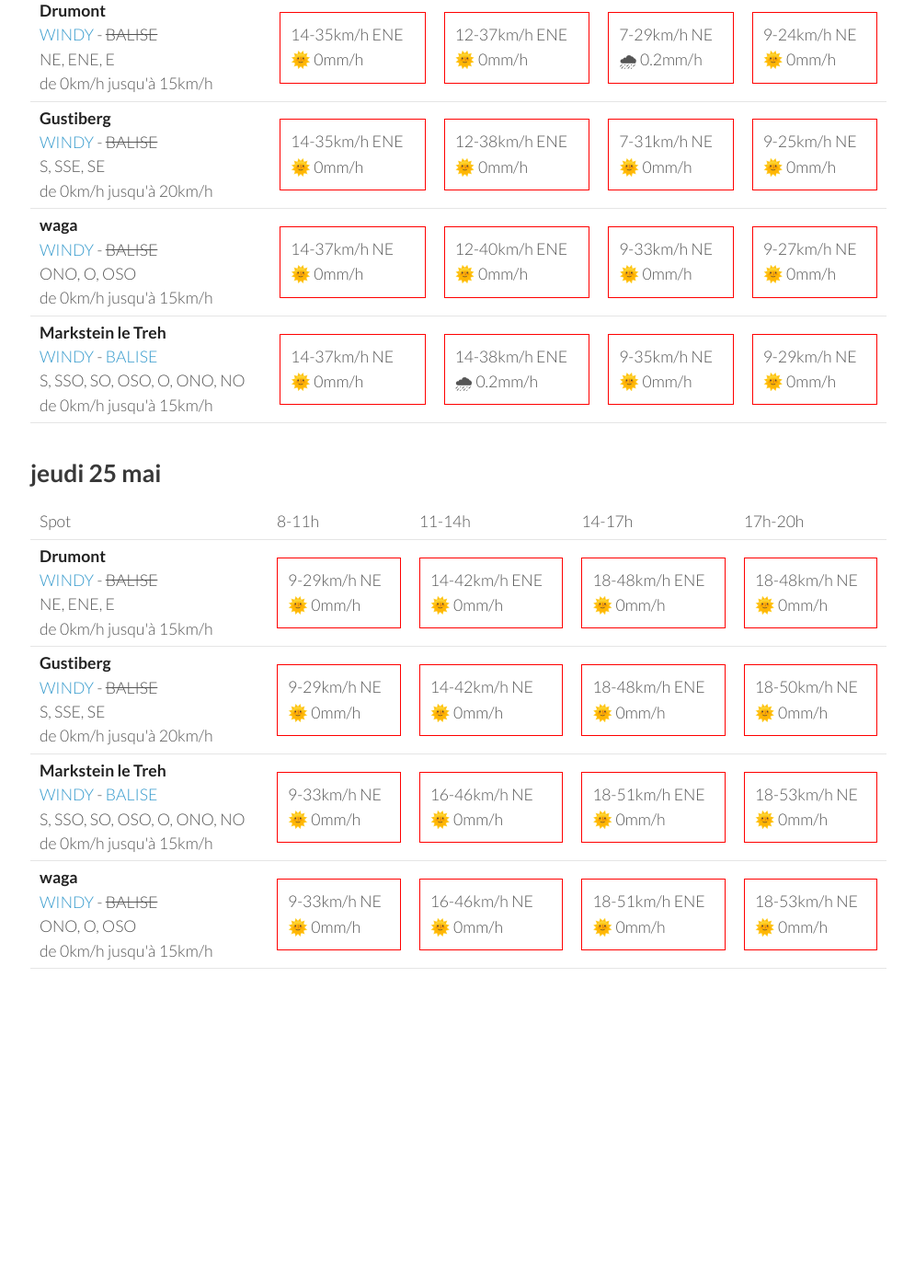
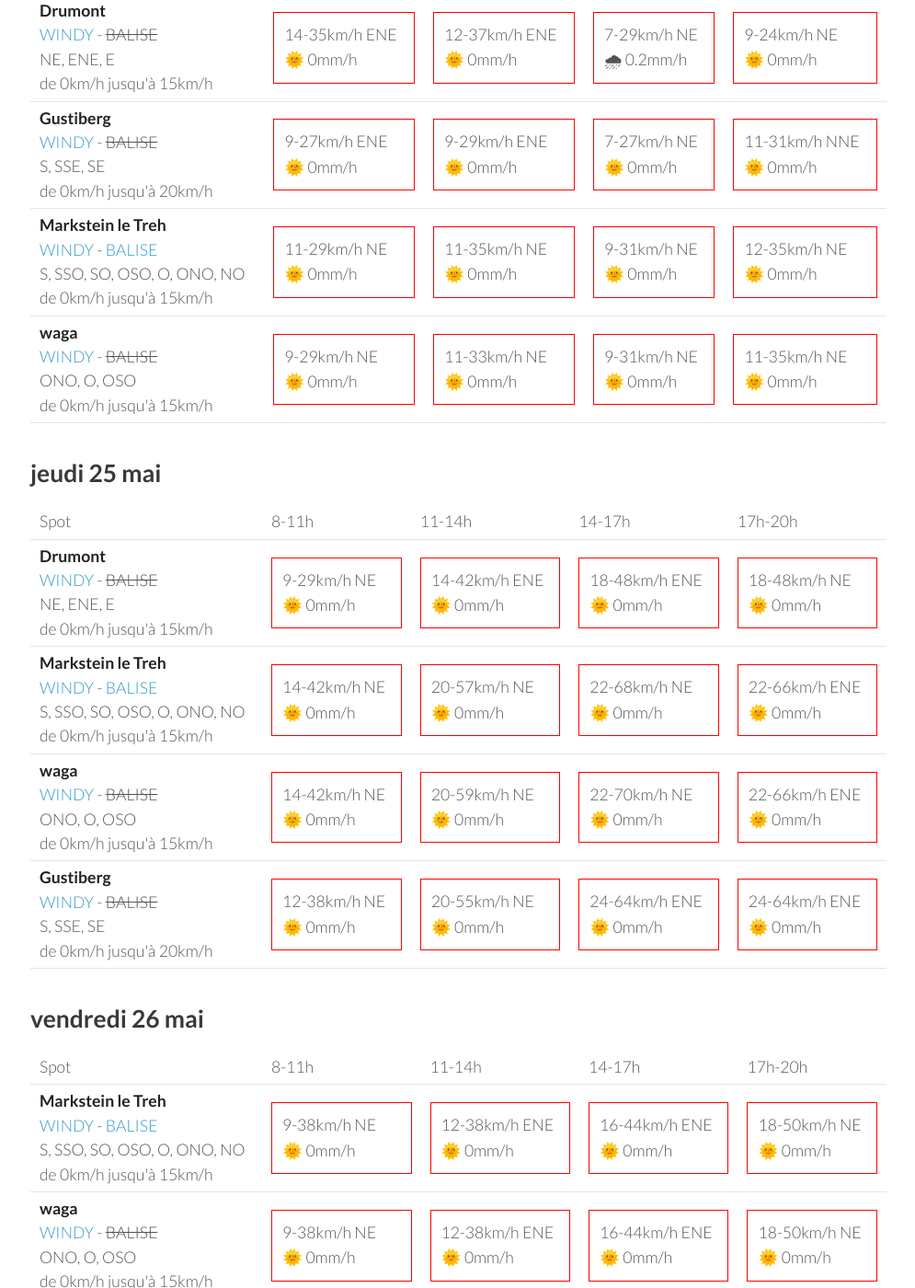
Before and after one commit to parapente-dans-le-nord/parapente-dans-le-nord.github.io, a Jekyll site: the page built from vosges.markdown, in a window 1280 px wide and 1400 px high, scrolled down 2151 px. Shown: the whole window at 92% size, without its empty margins (25-1020 px from the left). Built offline with Jekyll 4.4.1, drawn with Linux system fonts in a browser that asks for light colours; before the commit the page ends 3332 px from its top, so only the background shows below that; some of the changed text lies outside the part shown.

Commit message:
update index.markdown

```diff
--- a/vosges.markdown
+++ b/vosges.markdown
@@ -146,30 +146,30 @@ page mise à jour le dimanche 21 mai 06:16
 <tr>
         <td><strong>Gustiberg</strong><br><a href="https://windy.com/47.894/6.934?47.891,6.934,15,m:eYYagmI">WINDY</a> - <span class="no-balise"> BALISE </span><br> <span class="vent-favorable">S, SSE, SE</span><br><span class="force-vent">de 0km/h jusqu'à 20km/h</span> </td>
 
-            <td><div class="not-flyable"><p>5-14km/h NNE</p><p>🌞 0mm/h</p></div></td>
-            <td><div class="not-flyable"><p>5-18km/h N</p><p>🌧 0.3mm/h</p></div></td>
-            <td><div class="not-flyable"><p>7-24km/h N</p><p>🌧 0.6mm/h</p></div></td>
-            <td><div class="not-flyable"><p>12-33km/h N</p><p>🌧 0.4mm/h</p></div></td>
+            <td><div class="not-flyable"><p>5-16km/h NNE</p><p>🌞 0mm/h</p></div></td>
+            <td><div class="not-flyable"><p>7-22km/h NNE</p><p>🌧 3.5mm/h</p></div></td>
+            <td><div class="not-flyable"><p>9-27km/h N</p><p>🌧 0.7mm/h</p></div></td>
+            <td><div class="not-flyable"><p>11-31km/h N</p><p>🌧 0.4mm/h</p></div></td>
 
 
     </tr>
 <tr>
         <td><strong>waga</strong><br><a href="https://windy.com/47.903/6.996?47.900,6.983,15">WINDY</a> - <span class="no-balise"> BALISE </span><br> <span class="vent-favorable">ONO, O, OSO</span><br><span class="force-vent">de 0km/h jusqu'à 15km/h</span> </td>
 
-            <td><div class="not-flyable"><p>5-14km/h NNE</p><p>🌞 0mm/h</p></div></td>
-            <td><div class="not-flyable"><p>3-18km/h N</p><p>🌧 0.2mm/h</p></div></td>
-            <td><div class="not-flyable"><p>5-20km/h N</p><p>🌧 0.6mm/h</p></div></td>
-            <td><div class="not-flyable"><p>11-31km/h N</p><p>🌧 0.7mm/h</p></div></td>
+            <td><div class="not-flyable"><p>5-16km/h NNE</p><p>🌞 0mm/h</p></div></td>
+            <td><div class="not-flyable"><p>7-20km/h NNE</p><p>🌧 4.2mm/h</p></div></td>
+            <td><div class="not-flyable"><p>7-25km/h N</p><p>🌧 0.7mm/h</p></div></td>
+            <td><div class="not-flyable"><p>11-31km/h N</p><p>🌧 0.6mm/h</p></div></td>
 
 
     </tr>
 <tr>
         <td><strong>Markstein le Treh</strong><br><a href="https://windy.com/47.926/7.012?47.505,7.012,8,m:eY1agmQ">WINDY</a> - <span class=""><a href="http://www.balisemeteo.com/balise.php?idBalise=136">BALISE</a> </span><br> <span class="vent-favorable">S, SSO, SO, OSO, O, ONO, NO</span><br><span class="force-vent">de 0km/h jusqu'à 15km/h</span> </td>
 
-            <td><div class="not-flyable"><p>5-16km/h NNE</p><p>🌞 0mm/h</p></div></td>
-            <td><div class="not-flyable"><p>3-18km/h N</p><p>🌧 0.3mm/h</p></div></td>
-            <td><div class="not-flyable"><p>5-22km/h N</p><p>🌧 0.7mm/h</p></div></td>
-            <td><div class="not-flyable"><p>11-33km/h N</p><p>🌧 0.8mm/h</p></div></td>
+            <td><div class="not-flyable"><p>5-18km/h NNE</p><p>🌞 0mm/h</p></div></td>
+            <td><div class="not-flyable"><p>7-22km/h NNE</p><p>🌧 3.5mm/h</p></div></td>
+            <td><div class="not-flyable"><p>9-27km/h N</p><p>🌧 0.6mm/h</p></div></td>
+            <td><div class="not-flyable"><p>11-33km/h N</p><p>🌧 0.6mm/h</p></div></td>
 
 
     </tr>
@@ -202,30 +202,30 @@ page mise à jour le dimanche 21 mai 06:16
 <tr>
         <td><strong>Gustiberg</strong><br><a href="https://windy.com/47.894/6.934?47.891,6.934,15,m:eYYagmI">WINDY</a> - <span class="no-balise"> BALISE </span><br> <span class="vent-favorable">S, SSE, SE</span><br><span class="force-vent">de 0km/h jusqu'à 20km/h</span> </td>
 
-            <td><div class="not-flyable"><p>14-35km/h ENE</p><p>🌞 0mm/h</p></div></td>
-            <td><div class="not-flyable"><p>12-38km/h ENE</p><p>🌞 0mm/h</p></div></td>
-            <td><div class="not-flyable"><p>7-31km/h NE</p><p>🌞 0mm/h</p></div></td>
-            <td><div class="not-flyable"><p>9-25km/h NE</p><p>🌞 0mm/h</p></div></td>
+            <td><div class="not-flyable"><p>9-27km/h ENE</p><p>🌞 0mm/h</p></div></td>
+            <td><div class="not-flyable"><p>9-29km/h ENE</p><p>🌞 0mm/h</p></div></td>
+            <td><div class="not-flyable"><p>7-27km/h NE</p><p>🌞 0mm/h</p></div></td>
+            <td><div class="not-flyable"><p>11-31km/h NNE</p><p>🌞 0mm/h</p></div></td>
+
+
+    </tr>
+<tr>
+        <td><strong>Markstein le Treh</strong><br><a href="https://windy.com/47.926/7.012?47.505,7.012,8,m:eY1agmQ">WINDY</a> - <span class=""><a href="http://www.balisemeteo.com/balise.php?idBalise=136">BALISE</a> </span><br> <span class="vent-favorable">S, SSO, SO, OSO, O, ONO, NO</span><br><span class="force-vent">de 0km/h jusqu'à 15km/h</span> </td>
+
+            <td><div class="not-flyable"><p>11-29km/h NE</p><p>🌞 0mm/h</p></div></td>
+            <td><div class="not-flyable"><p>11-35km/h NE</p><p>🌞 0mm/h</p></div></td>
+            <td><div class="not-flyable"><p>9-31km/h NE</p><p>🌞 0mm/h</p></div></td>
+            <td><div class="not-flyable"><p>12-35km/h NE</p><p>🌞 0mm/h</p></div></td>
 
 
     </tr>
 <tr>
         <td><strong>waga</strong><br><a href="https://windy.com/47.903/6.996?47.900,6.983,15">WINDY</a> - <span class="no-balise"> BALISE </span><br> <span class="vent-favorable">ONO, O, OSO</span><br><span class="force-vent">de 0km/h jusqu'à 15km/h</span> </td>
 
-            <td><div class="not-flyable"><p>14-37km/h NE</p><p>🌞 0mm/h</p></div></td>
-            <td><div class="not-flyable"><p>12-40km/h ENE</p><p>🌞 0mm/h</p></div></td>
-            <td><div class="not-flyable"><p>9-33km/h NE</p><p>🌞 0mm/h</p></div></td>
-            <td><div class="not-flyable"><p>9-27km/h NE</p><p>🌞 0mm/h</p></div></td>
-
-
-    </tr>
-<tr>
-        <td><strong>Markstein le Treh</strong><br><a href="https://windy.com/47.926/7.012?47.505,7.012,8,m:eY1agmQ">WINDY</a> - <span class=""><a href="http://www.balisemeteo.com/balise.php?idBalise=136">BALISE</a> </span><br> <span class="vent-favorable">S, SSO, SO, OSO, O, ONO, NO</span><br><span class="force-vent">de 0km/h jusqu'à 15km/h</span> </td>
-
-            <td><div class="not-flyable"><p>14-37km/h NE</p><p>🌞 0mm/h</p></div></td>
-            <td><div class="not-flyable"><p>14-38km/h ENE</p><p>🌧 0.2mm/h</p></div></td>
-            <td><div class="not-flyable"><p>9-35km/h NE</p><p>🌞 0mm/h</p></div></td>
             <td><div class="not-flyable"><p>9-29km/h NE</p><p>🌞 0mm/h</p></div></td>
+            <td><div class="not-flyable"><p>11-33km/h NE</p><p>🌞 0mm/h</p></div></td>
+            <td><div class="not-flyable"><p>9-31km/h NE</p><p>🌞 0mm/h</p></div></td>
+            <td><div class="not-flyable"><p>11-35km/h NE</p><p>🌞 0mm/h</p></div></td>
 
 
     </tr>
@@ -256,32 +256,32 @@ page mise à jour le dimanche 21 mai 06:16
 
     </tr>
 <tr>
-        <td><strong>Gustiberg</strong><br><a href="https://windy.com/47.894/6.934?47.891,6.934,15,m:eYYagmI">WINDY</a> - <span class="no-balise"> BALISE </span><br> <span class="vent-favorable">S, SSE, SE</span><br><span class="force-vent">de 0km/h jusqu'à 20km/h</span> </td>
-
-            <td><div class="not-flyable"><p>9-29km/h NE</p><p>🌞 0mm/h</p></div></td>
-            <td><div class="not-flyable"><p>14-42km/h NE</p><p>🌞 0mm/h</p></div></td>
-            <td><div class="not-flyable"><p>18-48km/h ENE</p><p>🌞 0mm/h</p></div></td>
-            <td><div class="not-flyable"><p>18-50km/h NE</p><p>🌞 0mm/h</p></div></td>
-
-
-    </tr>
-<tr>
         <td><strong>Markstein le Treh</strong><br><a href="https://windy.com/47.926/7.012?47.505,7.012,8,m:eY1agmQ">WINDY</a> - <span class=""><a href="http://www.balisemeteo.com/balise.php?idBalise=136">BALISE</a> </span><br> <span class="vent-favorable">S, SSO, SO, OSO, O, ONO, NO</span><br><span class="force-vent">de 0km/h jusqu'à 15km/h</span> </td>
 
-            <td><div class="not-flyable"><p>9-33km/h NE</p><p>🌞 0mm/h</p></div></td>
-            <td><div class="not-flyable"><p>16-46km/h NE</p><p>🌞 0mm/h</p></div></td>
-            <td><div class="not-flyable"><p>18-51km/h ENE</p><p>🌞 0mm/h</p></div></td>
-            <td><div class="not-flyable"><p>18-53km/h NE</p><p>🌞 0mm/h</p></div></td>
+            <td><div class="not-flyable"><p>14-42km/h NE</p><p>🌞 0mm/h</p></div></td>
+            <td><div class="not-flyable"><p>20-57km/h NE</p><p>🌞 0mm/h</p></div></td>
+            <td><div class="not-flyable"><p>22-68km/h NE</p><p>🌞 0mm/h</p></div></td>
+            <td><div class="not-flyable"><p>22-66km/h ENE</p><p>🌞 0mm/h</p></div></td>
 
 
     </tr>
 <tr>
         <td><strong>waga</strong><br><a href="https://windy.com/47.903/6.996?47.900,6.983,15">WINDY</a> - <span class="no-balise"> BALISE </span><br> <span class="vent-favorable">ONO, O, OSO</span><br><span class="force-vent">de 0km/h jusqu'à 15km/h</span> </td>
 
-            <td><div class="not-flyable"><p>9-33km/h NE</p><p>🌞 0mm/h</p></div></td>
-            <td><div class="not-flyable"><p>16-46km/h NE</p><p>🌞 0mm/h</p></div></td>
-            <td><div class="not-flyable"><p>18-51km/h ENE</p><p>🌞 0mm/h</p></div></td>
-            <td><div class="not-flyable"><p>18-53km/h NE</p><p>🌞 0mm/h</p></div></td>
+            <td><div class="not-flyable"><p>14-42km/h NE</p><p>🌞 0mm/h</p></div></td>
+            <td><div class="not-flyable"><p>20-59km/h NE</p><p>🌞 0mm/h</p></div></td>
+            <td><div class="not-flyable"><p>22-70km/h NE</p><p>🌞 0mm/h</p></div></td>
+            <td><div class="not-flyable"><p>22-66km/h ENE</p><p>🌞 0mm/h</p></div></td>
+
+
+    </tr>
+<tr>
+        <td><strong>Gustiberg</strong><br><a href="https://windy.com/47.894/6.934?47.891,6.934,15,m:eYYagmI">WINDY</a> - <span class="no-balise"> BALISE </span><br> <span class="vent-favorable">S, SSE, SE</span><br><span class="force-vent">de 0km/h jusqu'à 20km/h</span> </td>
+
+            <td><div class="not-flyable"><p>12-38km/h NE</p><p>🌞 0mm/h</p></div></td>
+            <td><div class="not-flyable"><p>20-55km/h NE</p><p>🌞 0mm/h</p></div></td>
+            <td><div class="not-flyable"><p>24-64km/h ENE</p><p>🌞 0mm/h</p></div></td>
+            <td><div class="not-flyable"><p>24-64km/h ENE</p><p>🌞 0mm/h</p></div></td>
 
 
     </tr>
@@ -289,3 +289,49 @@ page mise à jour le dimanche 21 mai 06:16
 </tbody>
 </table>
 {:/}
+## vendredi 26 mai
+
+{::nomarkdown}
+<table>
+  <tbody>
+    <tr>
+      <td>Spot</td>
+      <td>8-11h</td>
+      <td>11-14h</td>
+      <td>14-17h</td>
+      <td>17h-20h</td>
+    </tr>
+<tr>
+        <td><strong>Markstein le Treh</strong><br><a href="https://windy.com/47.926/7.012?47.505,7.012,8,m:eY1agmQ">WINDY</a> - <span class=""><a href="http://www.balisemeteo.com/balise.php?idBalise=136">BALISE</a> </span><br> <span class="vent-favorable">S, SSO, SO, OSO, O, ONO, NO</span><br><span class="force-vent">de 0km/h jusqu'à 15km/h</span> </td>
+
+            <td><div class="not-flyable"><p>9-38km/h NE</p><p>🌞 0mm/h</p></div></td>
+            <td><div class="not-flyable"><p>12-38km/h ENE</p><p>🌞 0mm/h</p></div></td>
+            <td><div class="not-flyable"><p>16-44km/h ENE</p><p>🌞 0mm/h</p></div></td>
+            <td><div class="not-flyable"><p>18-50km/h NE</p><p>🌞 0mm/h</p></div></td>
+
+
+    </tr>
+<tr>
+        <td><strong>waga</strong><br><a href="https://windy.com/47.903/6.996?47.900,6.983,15">WINDY</a> - <span class="no-balise"> BALISE </span><br> <span class="vent-favorable">ONO, O, OSO</span><br><span class="force-vent">de 0km/h jusqu'à 15km/h</span> </td>
+
+            <td><div class="not-flyable"><p>9-38km/h NE</p><p>🌞 0mm/h</p></div></td>
+            <td><div class="not-flyable"><p>12-38km/h ENE</p><p>🌞 0mm/h</p></div></td>
+            <td><div class="not-flyable"><p>16-44km/h ENE</p><p>🌞 0mm/h</p></div></td>
+            <td><div class="not-flyable"><p>18-50km/h NE</p><p>🌞 0mm/h</p></div></td>
+
+
+    </tr>
+<tr>
+        <td><strong>Gustiberg</strong><br><a href="https://windy.com/47.894/6.934?47.891,6.934,15,m:eYYagmI">WINDY</a> - <span class="no-balise"> BALISE </span><br> <span class="vent-favorable">S, SSE, SE</span><br><span class="force-vent">de 0km/h jusqu'à 20km/h</span> </td>
+
+            <td><div class="not-flyable"><p>11-37km/h ENE</p><p>🌞 0mm/h</p></div></td>
+            <td><div class="not-flyable"><p>12-37km/h ENE</p><p>🌞 0mm/h</p></div></td>
+            <td><div class="not-flyable"><p>14-40km/h ENE</p><p>🌞 0mm/h</p></div></td>
+            <td><div class="not-flyable"><p>16-44km/h NE</p><p>🌞 0mm/h</p></div></td>
+
+
+    </tr>
+
+</tbody>
+</table>
+{:/}
```
Also changed, not shown: other parts of vosges.markdown (+1 -1 lines).
